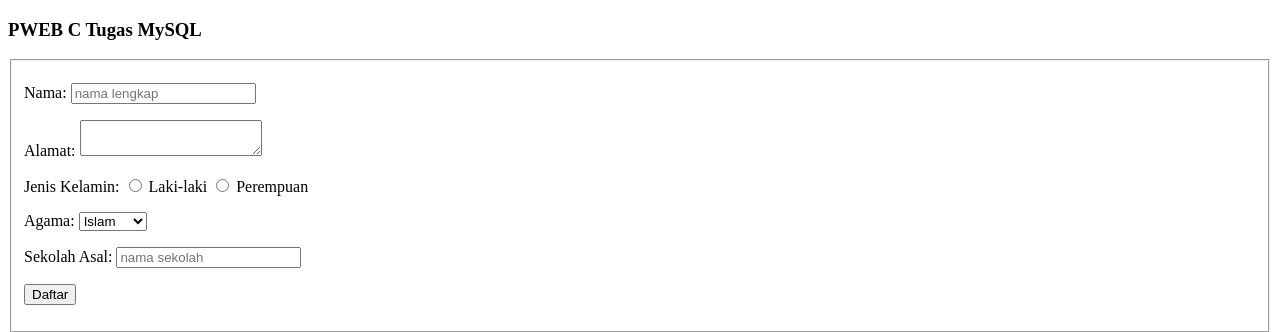
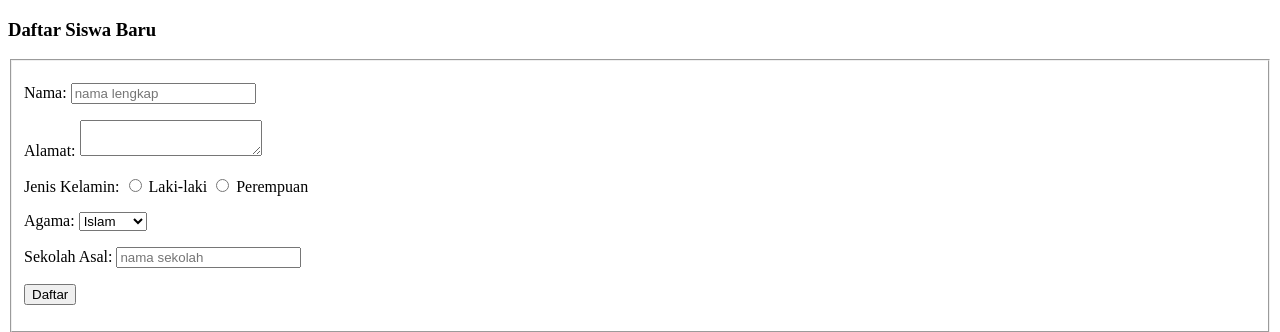
Before and after one commit to ilhamfzz/Pweb_crud, a PHP site: page /form-daftar.php in a window 1280 px wide. Shown: the top 332 px of the page. Run offline with PHP 8.4, Linux system fonts and the light colour scheme.

Commit message:
fix: bug

```diff
--- a/form-daftar.php
+++ b/form-daftar.php
@@ -6,7 +6,7 @@
 
 <body>
 	<header>
-		<h3>PWEB C Tugas MySQL</h3>
+		<h3>Daftar Siswa Baru</h3>
 	</header>
 
 	<form action="proses-pendaftaran.php" method="POST">
--- a/index.php
+++ b/index.php
@@ -6,7 +6,7 @@
 
 <body>
 	<header>
-		<h1>PWEB C Tugas MySQL</h1>
+		<h1>PWEB A - CRUD ASSIGNMENT</h1>
 	</header>
 
 	<h4>Menu</h4>
```
